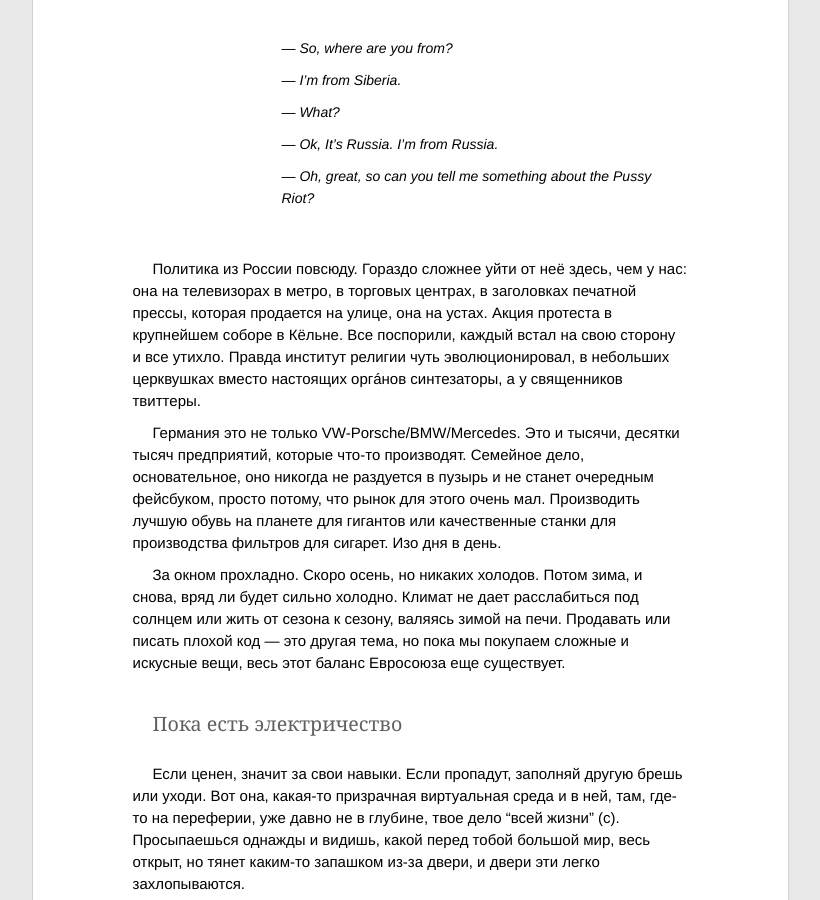
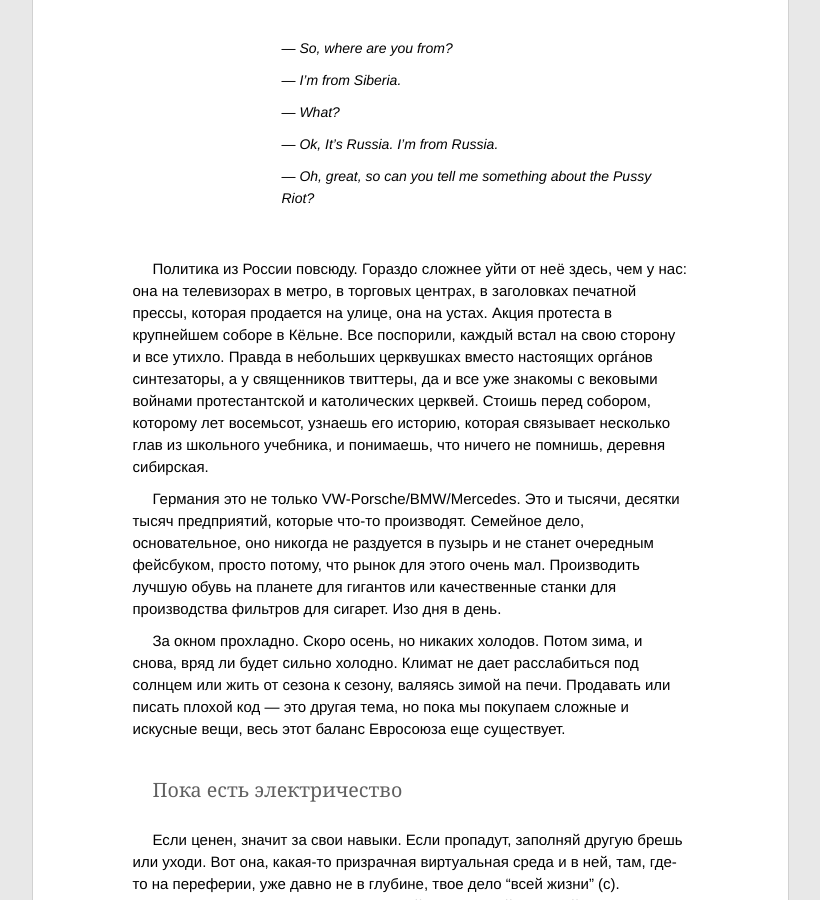
Before and after one commit to ptmt/ptmt.github.com, a Jekyll site: the page built from _posts/2012-09-03-ich-verstehe-sie-nicht.md, in a window 1280 px wide and 900 px high, scrolled down 1680 px. Shown: the whole window, without its empty margins (230-1050 px from the left). Built offline with Jekyll 4.4.1, drawn with Linux system fonts in a browser that asks for light colours; Markdown is read by kramdown in place of the engine named in the settings.

Commit message:
Update _posts/2012-09-03-ich-verstehe-sie-nicht.md

```diff
--- a/_posts/2012-09-03-ich-verstehe-sie-nicht.md
+++ b/_posts/2012-09-03-ich-verstehe-sie-nicht.md
@@ -31,7 +31,7 @@ title: Прогулять уроки истории
 > — Oh, great, so can you tell me something about the Pussy Riot?
 >
 
-Политика из России повсюду. Гораздо сложнее уйти от неё здесь, чем у нас: она на телевизорах в метро, в торговых центрах, в заголовках печатной прессы, которая продается на улице, она на устах. Акция протеста в крупнейшем соборе в Кёльне. Все поспорили, каждый встал на свою сторону и все утихло. Правда институт религии чуть эволюционировал, в небольших церквушках вместо настоящих оргáнов синтезаторы, а у священников твиттеры.
+Политика из России повсюду. Гораздо сложнее уйти от неё здесь, чем у нас: она на телевизорах в метро, в торговых центрах, в заголовках печатной прессы, которая продается на улице, она на устах. Акция протеста в крупнейшем соборе в Кёльне. Все поспорили, каждый встал на свою сторону и все утихло. Правда в небольших церквушках вместо настоящих оргáнов синтезаторы, а у священников твиттеры, да и все уже знакомы с вековыми войнами протестантской и католических церквей. Стоишь перед собором, которому лет восемьсот, узнаешь его историю, которая связывает несколько глав из школьного учебника, и понимаешь, что ничего не помнишь, деревня сибирская.
 
 Германия это не только VW-Porsche/BMW/Mercedes. Это и тысячи, десятки тысяч предприятий, которые что-то производят. Семейное дело, основательное, оно никогда не раздуется в пузырь и не станет очередным фейсбуком, просто потому, что рынок для этого очень мал. Производить лучшую обувь на планете для гигантов или качественные станки для производства фильтров для сигарет. Изо дня в день.
 
```
